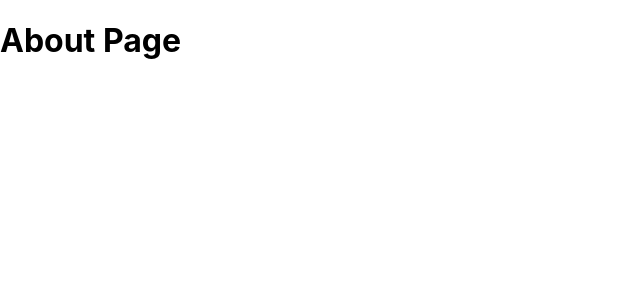
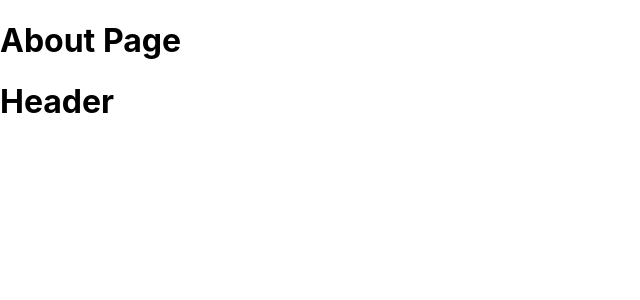
Before and after one commit to newit-baolh/learn_nextjs, a Next.js app: page /about in a window 1280 px wide. Shown: the top 300 px of the page, without its empty margins (0-640 px from the left). Built offline with nearby package versions, Linux system fonts and the light colour scheme.

Commit message:
dynamic render client and server

```diff
--- /dev/null
+++ b/components/common/header.tsx
@@ -0,0 +1,14 @@
+import * as React from 'react';
+
+export interface HeaderProps {
+}
+
+export default function Header (props: HeaderProps) {
+    console.log('header client');
+
+  return (
+    <div>
+      <h1>Header</h1>
+    </div>
+  );
+}
--- a/pages/about.tsx
+++ b/pages/about.tsx
@@ -1,5 +1,11 @@
+
 import React from 'react';
+import dynamic from 'next/dynamic';
 
+// import dynamic if want just render client side do not render from server side => set srr= false
+// else normal it will render from server using import normal
+// import Header from 'components/common/header'
+const Header = dynamic(()=> import('components/common/header'), {ssr: false})
 export interface AboutPageProps {
 }
 
@@ -7,6 +13,7 @@ export default function AboutPage (props: AboutPageProps) {
   return (
     <div>
       <h1>About Page</h1>
+      <Header />
     </div>
   );
 }
```
Also changed, not shown: tsconfig.json (+6 -1 lines).
